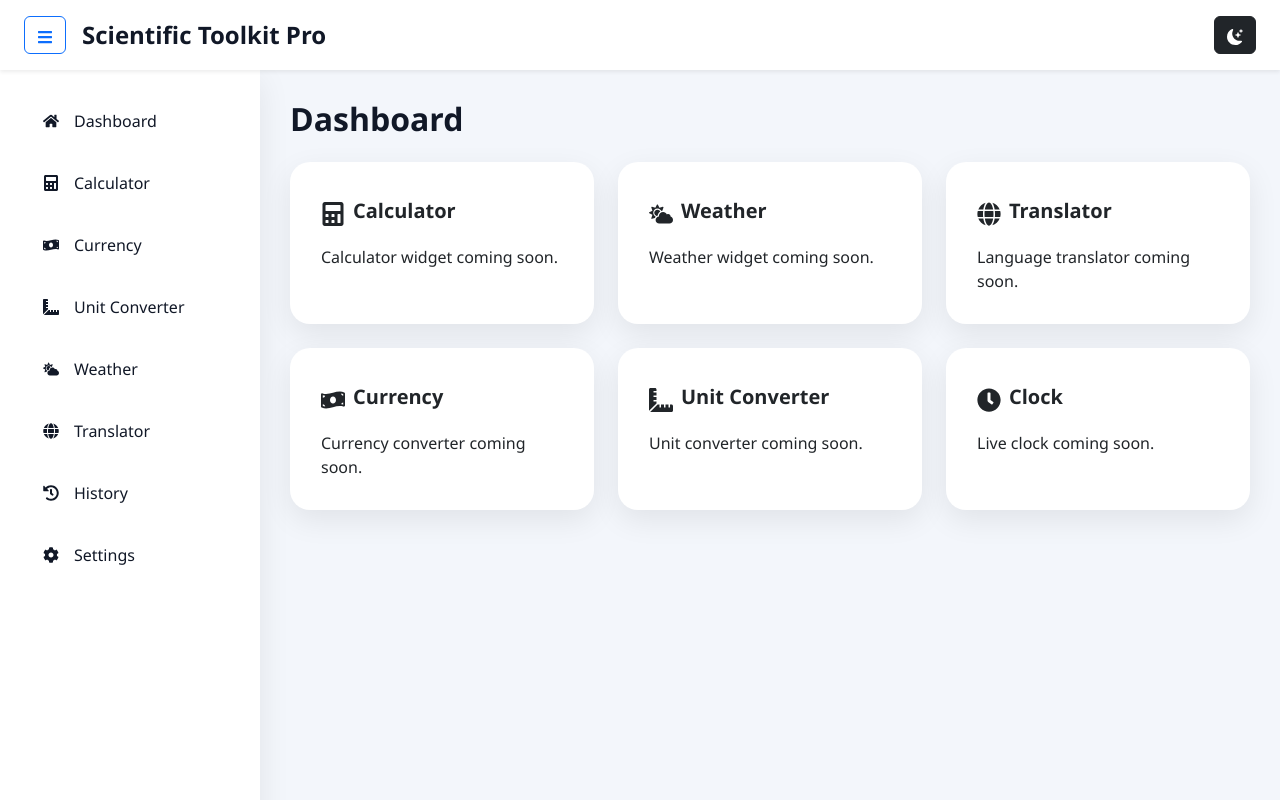
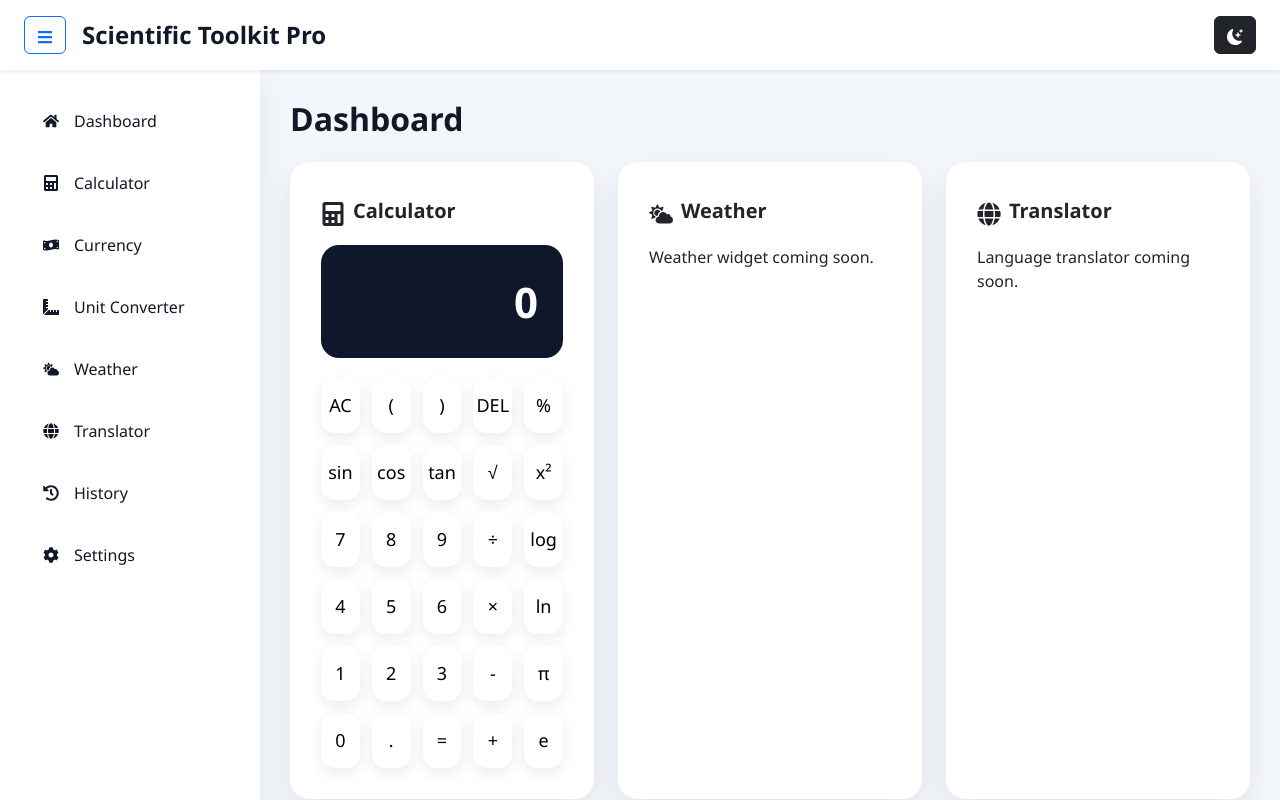
Before and after one commit to obasi-001/scientific-toolkit-pro, a React (Vite) app: page / in a window 1280 px wide. Shown: the top 800 px of the page. Built offline with nearby package versions, Linux system fonts and the light colour scheme.

Commit message:
basic operator setup

```diff
--- a/src/components/calculator/Calculator.tsx
+++ b/src/components/calculator/Calculator.tsx
@@ -0,0 +1,88 @@
+import { useState } from "react";
+import CalculatorDisplay from "./CalculatorDisplay";
+import CalculatorGrid from "./CalculatorGrid";
+
+const Calculator = () => {
+    const [previousValue] = useState("");
+    const [currentValue, setCurrentValue] = useState("0");
+
+    const calculateExpression = (expression: string) => {
+        try {
+            const formattedExpression = expression
+                .replace(/×/g, "*")
+                .replace(/÷/g, "/");
+
+            return Function(`"use strict"; return (${formattedExpression})`)().toString();
+        } catch {
+            return "Error";
+        }
+    };
+
+    const handleButtonClick = (value: string) => {
+        if (value === "AC") {
+            setCurrentValue("0");
+            return;
+        }
+
+        if (value === "DEL") {
+            if (currentValue.length === 1) {
+                setCurrentValue("0");
+            } else {
+                setCurrentValue(currentValue.slice(0, -1));
+            }
+            return;
+        }
+
+
+        const operators = ["+", "-", "×", "÷"];
+
+        if (value === ".") {
+            const operators = ["+", "-", "×", "÷"];
+
+            const lastNumber = currentValue
+                .split(new RegExp(`[${operators.join("\\")}]`))
+                .pop();
+
+            if (lastNumber?.includes(".")) {
+                return;
+            }
+        }
+
+        if (value === "=") {
+            setCurrentValue(
+                calculateExpression(currentValue)
+            );
+            return;
+        }
+
+        if (operators.includes(value)) {
+            const lastCharacter = currentValue.slice(-1);
+
+            if (operators.includes(lastCharacter)) {
+                return;
+            }
+
+            setCurrentValue(currentValue + value);
+            return;
+        }
+
+        if (currentValue === "0") {
+            setCurrentValue(value);
+        } else {
+            setCurrentValue(currentValue + value);
+        }
+    };
+
+    return (
+        <div className="calculator-container">
+            <CalculatorDisplay
+                previousValue={previousValue}
+                currentValue={currentValue}
+            />
+
+            <CalculatorGrid onButtonClick={handleButtonClick} />
+        </div>
+    );
+};
+
+export default Calculator;
--- a/src/components/calculator/CalculatorButton.tsx
+++ b/src/components/calculator/CalculatorButton.tsx
@@ -0,0 +1,20 @@
+interface CalculatorButtonProps {
+  label: string;
+  onClick: () => void;
+}
+
+const CalculatorButton = ({
+  label,
+  onClick,
+}: CalculatorButtonProps) => {
+  return (
+    <button
+      className="calculator-btn"
+      onClick={onClick}
+    >
+      {label}
+    </button>
+  );
+};
+
+export default CalculatorButton;
--- /dev/null
+++ b/src/components/calculator/CalculatorDisplay.tsx
@@ -0,0 +1,23 @@
+interface CalculatorDisplayProps {
+  previousValue: string;
+  currentValue: string;
+}
+
+const CalculatorDisplay = ({
+  previousValue,
+  currentValue,
+}: CalculatorDisplayProps) => {
+  return (
+    <div className="calculator-display">
+      <div className="previous-expression">
+        {previousValue}
+      </div>
+
+      <div className="current-expression">
+        {currentValue}
+      </div>
+    </div>
+  );
+};
+
+export default CalculatorDisplay;
--- a/src/components/calculator/CalculatorGrid.tsx
+++ b/src/components/calculator/CalculatorGrid.tsx
@@ -0,0 +1,32 @@
+import CalculatorButton from "./CalculatorButton";
+
+interface CalculatorGridProps {
+  onButtonClick: (value: string) => void;
+}
+
+const buttons = [
+  "AC", "(", ")", "DEL", "%",
+  "sin", "cos", "tan", "√", "x²",
+  "7", "8", "9", "÷", "log",
+  "4", "5", "6", "×", "ln",
+  "1", "2", "3", "-", "π",
+  "0", ".", "=", "+", "e",
+];
+
+const CalculatorGrid = ({
+  onButtonClick,
+}: CalculatorGridProps) => {
+  return (
+    <div className="calculator-grid">
+      {buttons.map((button) => (
+        <CalculatorButton
+          key={button}
+          label={button}
+          onClick={() => onButtonClick(button)}
+        />
+      ))}
+    </div>
+  );
+};
+
+export default CalculatorGrid;
--- a/src/components/dashboard/DashboardGrid.tsx
+++ b/src/components/dashboard/DashboardGrid.tsx
@@ -1,4 +1,5 @@
 import DashboardCard from "./DashboardCard";
+import Calculator from "../calculator/Calculator";
 
 import {
   FaCloudSun,
@@ -17,9 +18,7 @@ const DashboardGrid = () => {
           title="Calculator"
           icon={<FaCalculator />}
         >
-          <p className="mb-0">
-            Calculator widget coming soon.
-          </p>
+         <Calculator />
         </DashboardCard>
       </div>
       <div className="col-lg-4 col-md-6">
--- a/src/styles/calculator.css
+++ b/src/styles/calculator.css
@@ -0,0 +1,46 @@
+.calculator-container {
+    display: flex;
+    flex-direction: column;
+    gap: 20px;
+}
+
+.calculator-display {
+    background: #0f172a;
+    color: white;
+    padding: 25px;
+    border-radius: 18px;
+    text-align: right;
+}
+
+.previous-expression {
+    font-size: 18px;
+    opacity: .7;
+}
+
+.current-expression {
+    font-size: 42px;
+    font-weight: bold;
+}
+
+.calculator-grid {
+    display: grid;
+    grid-template-columns: repeat(5, 1fr);
+    gap: 12px;
+}
+
+.calculator-btn {
+    height: 55px;
+    border: none;
+    border-radius: 14px;
+    background: white;
+    font-size: 18px;
+    cursor: pointer;
+    transition: .25s;
+    box-shadow: 0 5px 15px rgba(0,0,0,.08);
+}
+
+.calculator-btn:hover {
+    background: var(--primary);
+    color: white;
+    transform: translateY(-3px);
+}
```
Also changed, not shown: src/components/calculator/CalculatorKeypad.tsx (added), src/components/calculator/index.ts (added), src/components/constants/calculatorButtons.ts (added).
